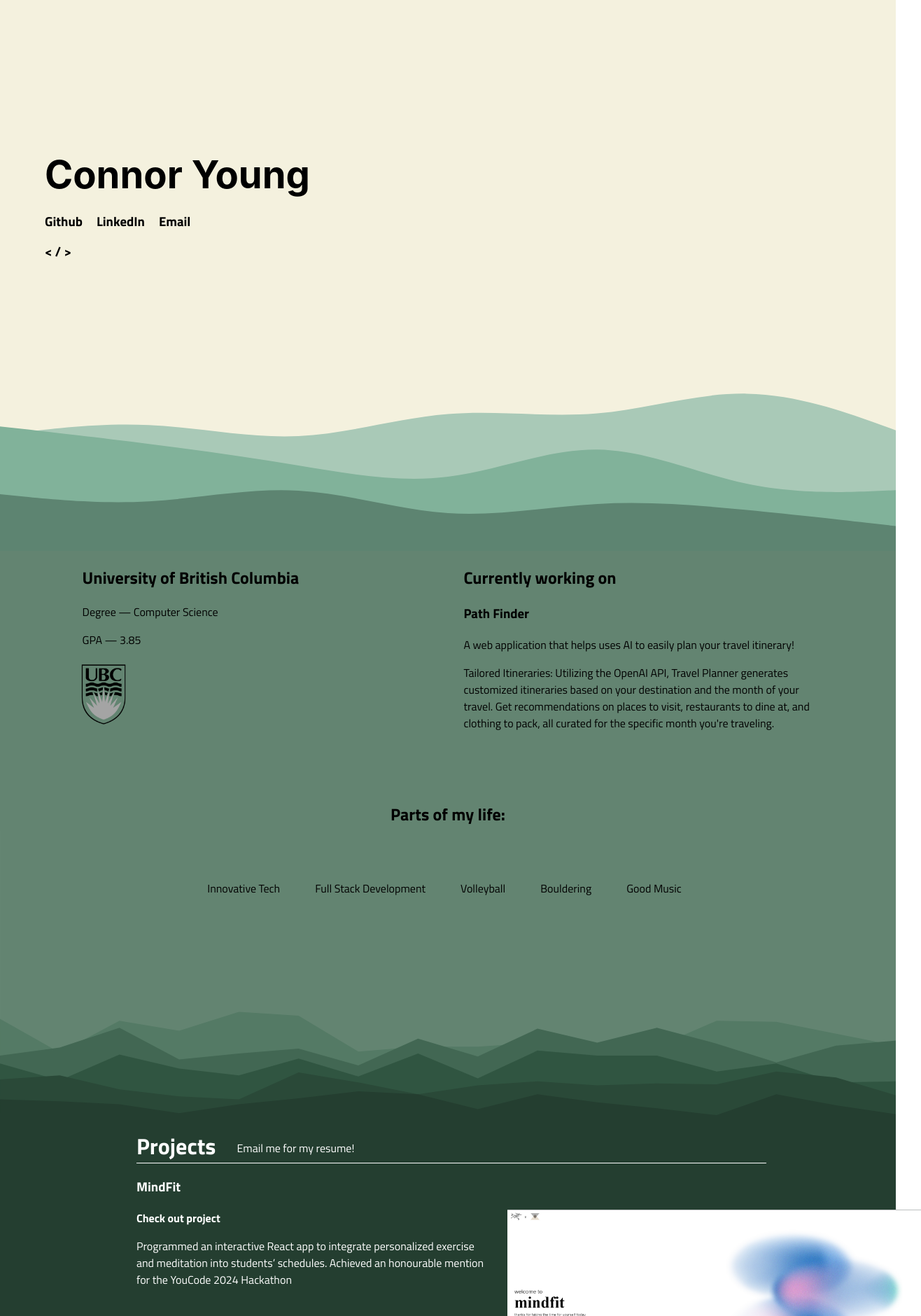
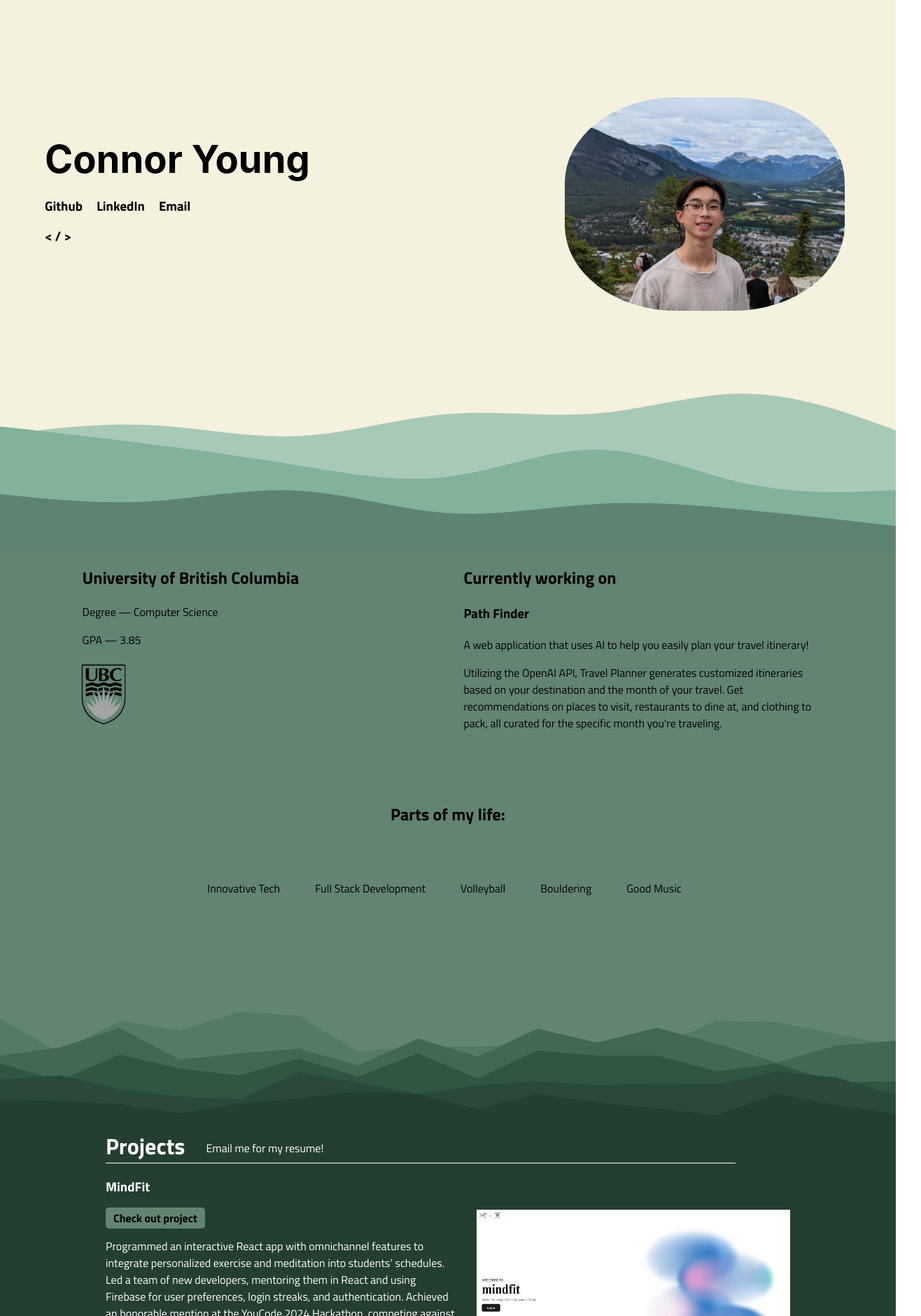
Before and after one commit to youngconnorr/PortfolioWebsite, a React (Vite) app: page / in a window 1280 px wide. Shown: the part 40-1920 px from the top of the page at 70% size, 1316 px wide, since content can reach past the window. Built offline with nearby package versions, Linux system fonts and the light colour scheme.

Commit message:
formatting

```diff
--- a/src/App.css
+++ b/src/App.css
@@ -108,6 +108,10 @@ section {
   height: 50vh;
 }
 
+.intro-section1 {
+  display: flex;
+}
+
 .intro-links {
   display: flex;
 }
@@ -119,10 +123,19 @@ section {
 }
 
 .intro-name {
-  margin-top: 40%;
+  display: flex;
+  margin-top: 28%;
   margin-left: 10%;
   width: fit-content;
   margin-right: fit-content;
+}
+
+.name-section {
+  padding-right: 27vw;
+}
+
+.intro-img {
+  border-radius: 40%;
 }
 
 .typing-container {
@@ -172,6 +185,21 @@ section {
   padding-bottom: 20px;
 }
 
+.check-out-button {
+  border: 1px solid #638471;
+  background-color: #638471;
+  color: black;
+  padding: 2px 10px;
+  border-radius: 5px;
+}
+
+.check-out-button:hover {
+  background-color: #335141;
+  border-color: #243e30;
+  color: #f4f1de;
+  transition: background-color 0.6s, color 0.3s;
+}
+
 .school-img {
   margin-left: 30px;
 }
@@ -198,7 +226,6 @@ section {
 }
 
 .single-project {
-  width: 0px;
   margin: 10px;
 }
 
--- a/src/App.tsx
+++ b/src/App.tsx
@@ -1,6 +1,7 @@
 import "./App.css";
 import { useEffect } from "react";
 import { projects } from "./tools/Projects";
+import PFP from "./tools/linkedin-pfp.jpg";
 function App() {
   useEffect(() => {
     const observer = new IntersectionObserver((entries) => {
@@ -23,6 +24,7 @@ function App() {
       <section className="intro-section beige">
         <div className="intro-section-1">
           <section className="intro-name">
+            <div className="name-section">
               <h1 className="typing-container">Connor Young</h1>
               <div className="intro-links">
                 <h3 className="link">
@@ -54,6 +56,8 @@ function App() {
                 </h3>
               </div>
               <h3 className="link">&lt; / &gt; </h3>
+            </div>
+            <img src={PFP} alt="" width="400px" className="intro-img" />
           </section>
         </div>
       </section>
@@ -83,15 +87,15 @@ function App() {
             <section className="text-section2">
               <h3>Path Finder</h3>
               <p className="hidden">
-                A web application that helps uses AI to easily plan your travel
-                itinerary!
+                A web application that uses AI to help you easily plan your
+                travel itinerary!
               </p>
               <p className="hidden">
-                Tailored Itineraries: Utilizing the OpenAI API, Travel Planner
-                generates customized itineraries based on your destination and
-                the month of your travel. Get recommendations on places to
-                visit, restaurants to dine at, and clothing to pack, all curated
-                for the specific month you're traveling.
+                Utilizing the OpenAI API, Travel Planner generates customized
+                itineraries based on your destination and the month of your
+                travel. Get recommendations on places to visit, restaurants to
+                dine at, and clothing to pack, all curated for the specific
+                month you're traveling.
               </p>
             </section>
           </section>
@@ -148,13 +152,13 @@ function App() {
                       <h3>{project.name}</h3>
                       <div className="description-project">
                         <div>
-                          <a
-                            href={project.link}
-                            target="_blank"
-                            rel="noopener noreferrer"
+                          <b
+                            className="check-out-button"
+                            onClick={() => window.open(project.link, "_blank")}
+                            style={{ cursor: "pointer" }}
                           >
-                            <b>Check out project</b>
-                          </a>
+                            Check out project
+                          </b>
                           <p className="text-section">{project.description}</p>
                         </div>
                         <img
--- a/src/tools/Projects.tsx
+++ b/src/tools/Projects.tsx
@@ -18,19 +18,19 @@ export const projects: Project[] = [
     id: 1,
     name: "MindFit",
     description:
-      "Programmed an interactive React app to integrate personalized exercise and meditation into students’ schedules. Achieved an honourable mention for the YouCode 2024 Hackathon",
+      "Programmed an interactive React app with omnichannel features to integrate personalized exercise and meditation into students’ schedules. Led a team of new developers, mentoring them in React and using Firebase for user preferences, login streaks, and authentication. Achieved an honorable mention at the YouCode 2024 Hackathon, competing against 200 participants.",
     img: mindfit,
-    imgWidth: "65vw",
-    imgHeight: "35vh",
+    imgWidth: "35vw",
+    imgHeight: "30vh",
     link: "https://devpost.com/software/mindfit-m9gb38",
   },
   {
     id: 2,
     name: "Liftify",
     description:
-      "Assembled a comprehensive Java application with a dynamic GUI using Java swing that logged workout personal records in different categories, elevating user convenience and data organization.",
+      "Assembled a comprehensive Java application to log exercises across various workout categories, enhancing user convenience and data organization. Constructed a dynamic GUI using Java Swing to optimize user interactions and overall usability. Developed a Java algorithm to intelligently filter workout data based on user input and provide insightful analysis, and built a robust JSON data storage mechanism for efficient data retrieval and management.",
     img: liftify,
-    imgWidth: "65vw",
+    imgWidth: "30vw",
     imgHeight: "35vh",
     link: "https://github.com/youngconnorr/Liftify",
   },
@@ -38,9 +38,9 @@ export const projects: Project[] = [
     id: 3,
     name: "Photography Portfolio",
     description:
-      "Designed an interactive and dynamic React website displaying my portfolio as a photographer focusing on frontend design and UX/UI.",
+      "Designed a responsive front-end web application with React and CSS for optimal display across various screen sizes, integrated client-side routing with React Router for seamless navigation, and implemented a JSON storage database to optimize data management efficiency and enhance storage flexibility.",
     img: photoWebsite,
-    imgWidth: "65vw",
+    imgWidth: "35vw",
     imgHeight: "30vh",
     link: "https://youngconnorr.github.io/",
   },
```
Also changed, not shown: src/tools/linkedin-pfp.jpg. Lines whose indentation alone changed are shown as unchanged.
